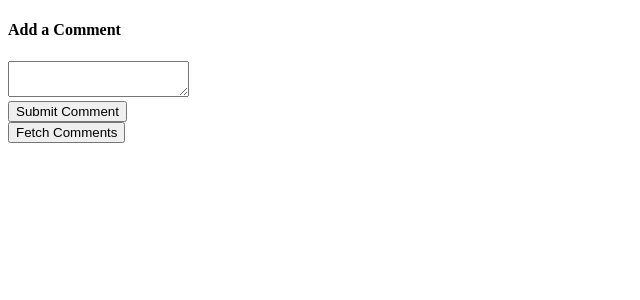
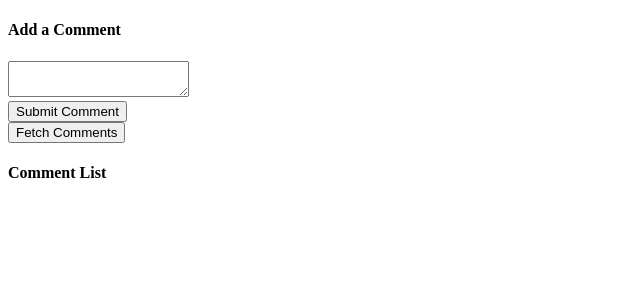
Before and after one commit to CodyJReed/react-testing, a React (Create React App) app: page / in a window 1280 px wide. Shown: the top 300 px of the page, without its empty margins (0-640 px from the left). Built offline with nearby package versions, Linux system fonts and the light colour scheme.

Commit message:
Added heading

```diff
--- a/src/components/CommentList.js
+++ b/src/components/CommentList.js
@@ -11,6 +11,7 @@ class CommentList extends React.Component {
     render() {
         return (
             <div>
+                <h4>Comment List</h4>
                 <ul>
                 {this.renderComments()}
                 </ul>
```
